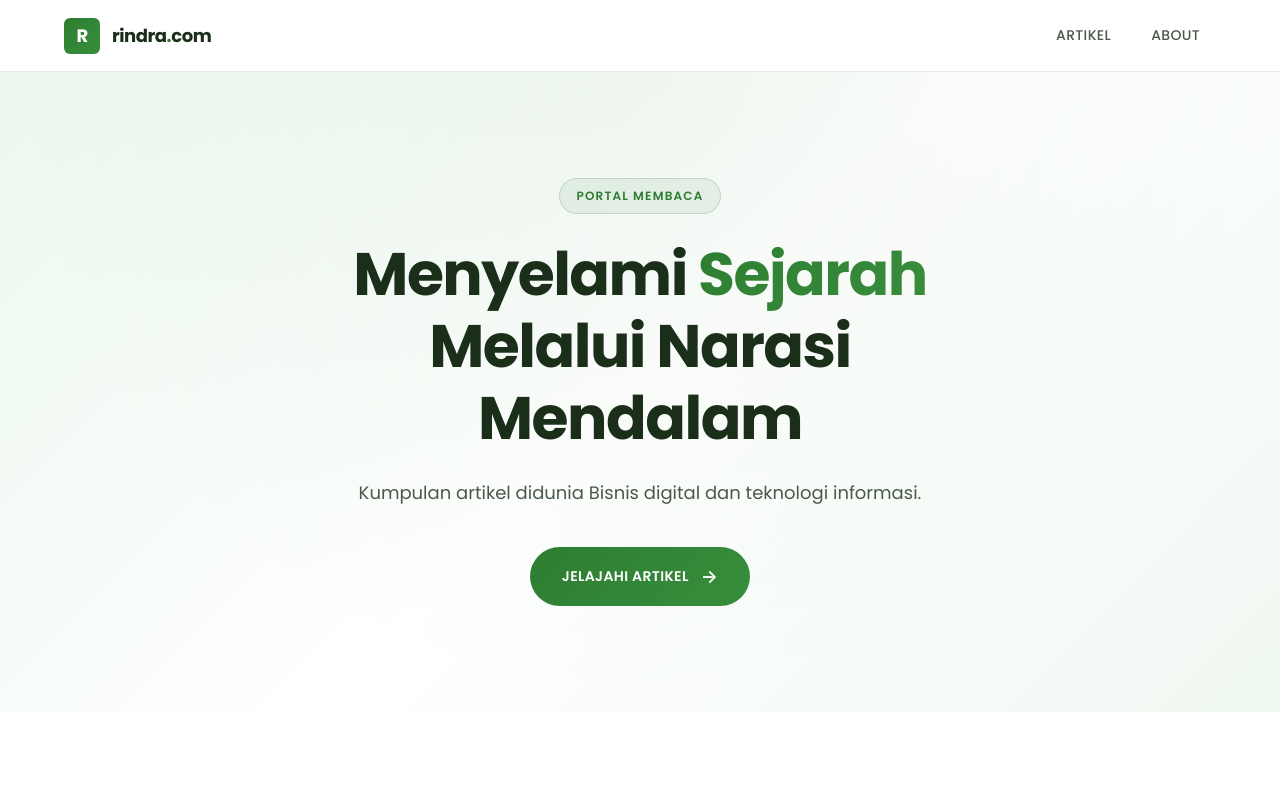
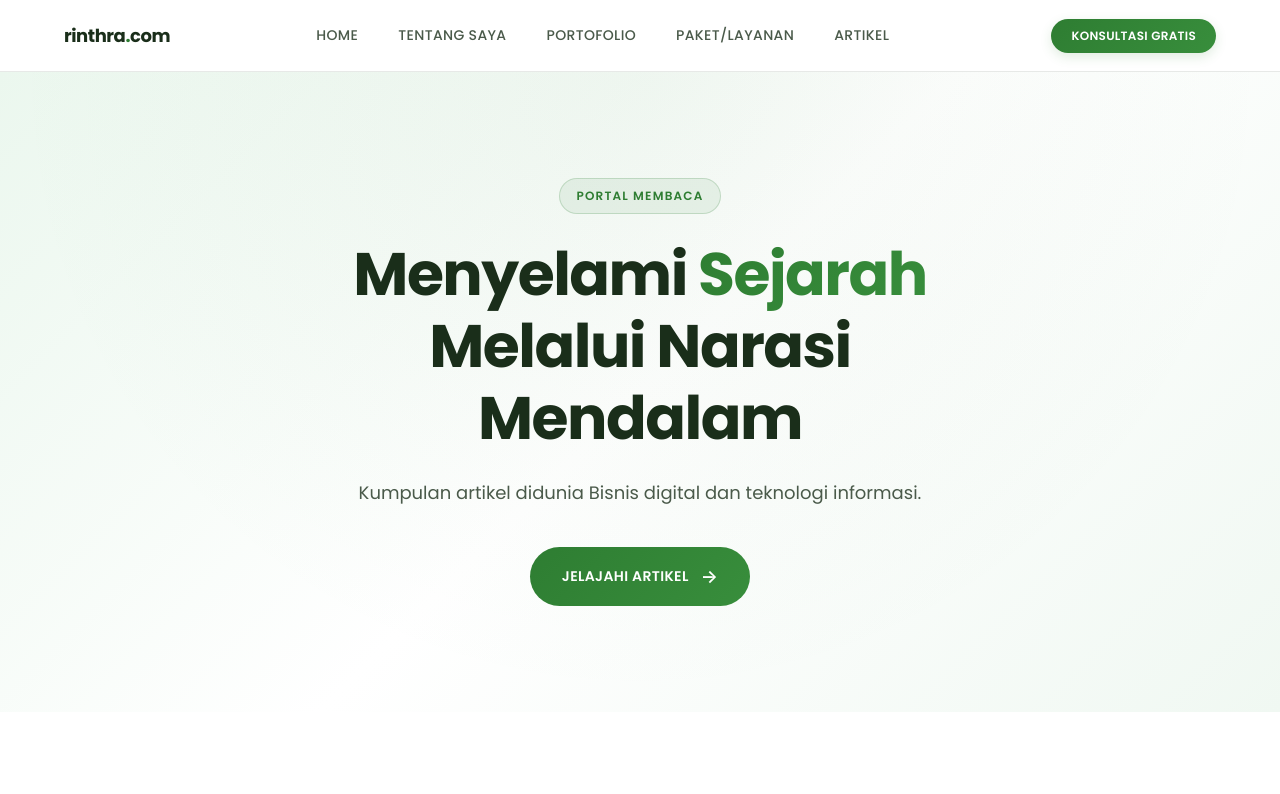
Before and after one commit to Rindra-Aniko/rindra.com, a Next.js app: page / in a window 1280 px wide. Shown: the top 794 px of the page. Built offline with nearby package versions, Linux system fonts and the light colour scheme; no server answers; the database is empty.

Commit message:
perbaikan navbar

```diff
--- a/components/Header.jsx
+++ b/components/Header.jsx
@@ -6,20 +6,32 @@ export default function Header() {
     <header className={styles.header}>
       <div className={styles.headerInner}>
         <Link href="/" className={styles.logo}>
-          <span className={styles.logoIcon}>R</span>
           <span className={styles.logoText}>
-            rindra<span className={styles.logoDot}>.</span>com
+            rinthra<span className={styles.logoDot}>.</span>com
           </span>
         </Link>
 
         <nav className={styles.nav} id="main-nav">
+          <Link href="/" className={styles.navLink}>
+            Home
+          </Link>
+          <Link href="/about" className={styles.navLink}>
+            Tentang Saya
+          </Link>
+          <Link href="/portofolio" className={styles.navLink}>
+            Portofolio
+          </Link>
+          <Link href="/paket" className={styles.navLink}>
+            Paket/Layanan
+          </Link>
           <Link href="/artikel" className={styles.navLink}>
             Artikel
           </Link>
-          <Link href="/about" className={styles.navLink}>
-            About
-          </Link>
         </nav>
+
+        <div className={styles.headerRight}>
+          <button className={styles.btnWhatsapp}>Konsultasi Gratis</button>
+        </div>
       </div>
     </header>
   );
--- a/components/header.module.css
+++ b/components/header.module.css
@@ -121,6 +121,43 @@
   transform: translateX(-50%) scaleX(1);
 }
 
+/* --- Header Right --- */
+.headerRight {
+  display: flex;
+  align-items: center;
+  margin-left: var(--space-4);
+}
+
+/* --- Button Whatsapp --- */
+.btnWhatsapp {
+  display: inline-flex;
+  align-items: center;
+  justify-content: center;
+  padding: var(--space-2) var(--space-5);
+  font-family: var(--font-sans);
+  font-weight: 600;
+  font-size: var(--text-xs);
+  color: var(--color-text-inverse) !important;
+  background: var(--gradient-accent);
+  border: none;
+  border-radius: var(--radius-full);
+  cursor: pointer;
+  transition: transform var(--transition-base), box-shadow var(--transition-base), background var(--transition-base);
+  letter-spacing: var(--tracking-wide);
+  text-transform: uppercase;
+  box-shadow: 0 4px 12px var(--color-accent-glow);
+}
+
+.btnWhatsapp:hover {
+  transform: translateY(-2px);
+  box-shadow: 0 6px 20px rgba(46, 125, 50, 0.3);
+  background: var(--color-accent-hover);
+}
+
+.btnWhatsapp:active {
+  transform: translateY(0);
+}
+
 /* --- Mobile Menu Button --- */
 .menuButton {
   display: none;
@@ -189,4 +226,8 @@
     font-size: var(--text-base);
     text-align: left;
   }
+
+  .headerRight {
+    display: none;
+  }
 }
```
